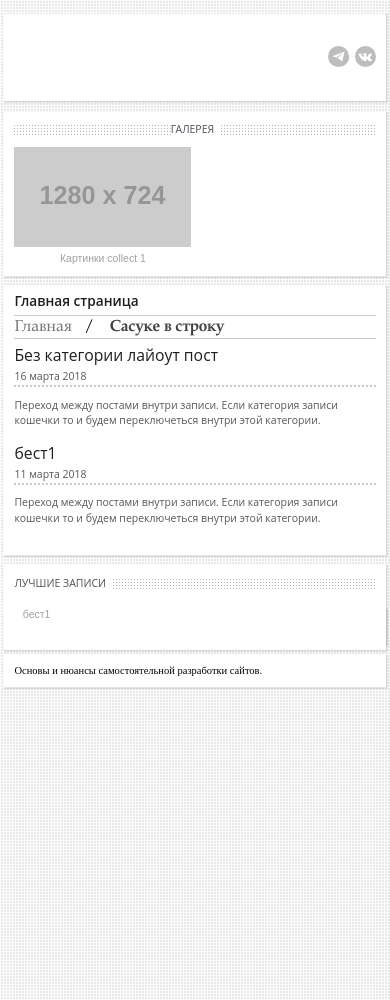
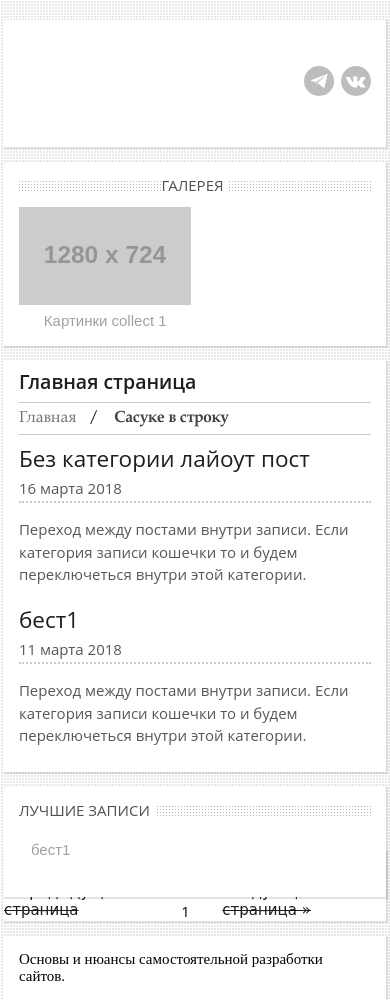
Before and after one commit to daDast/yaoi-love, a Jekyll site: the page built from index.html, in a window 390 px wide. Built offline with Jekyll 4.4.1, drawn with Linux system fonts in a browser that asks for light colours; the list of posts is cut into pages by our own code.

Commit message:
gallery11

```diff
--- a/_sass/minima/_mediaquery.scss
+++ b/_sass/minima/_mediaquery.scss
@@ -80,7 +80,7 @@
 
 @media only screen and (max-width:560px) {
   html {
-    font-size: 10.5px;
+    font-size: 15px;
   }
 
 }
```
